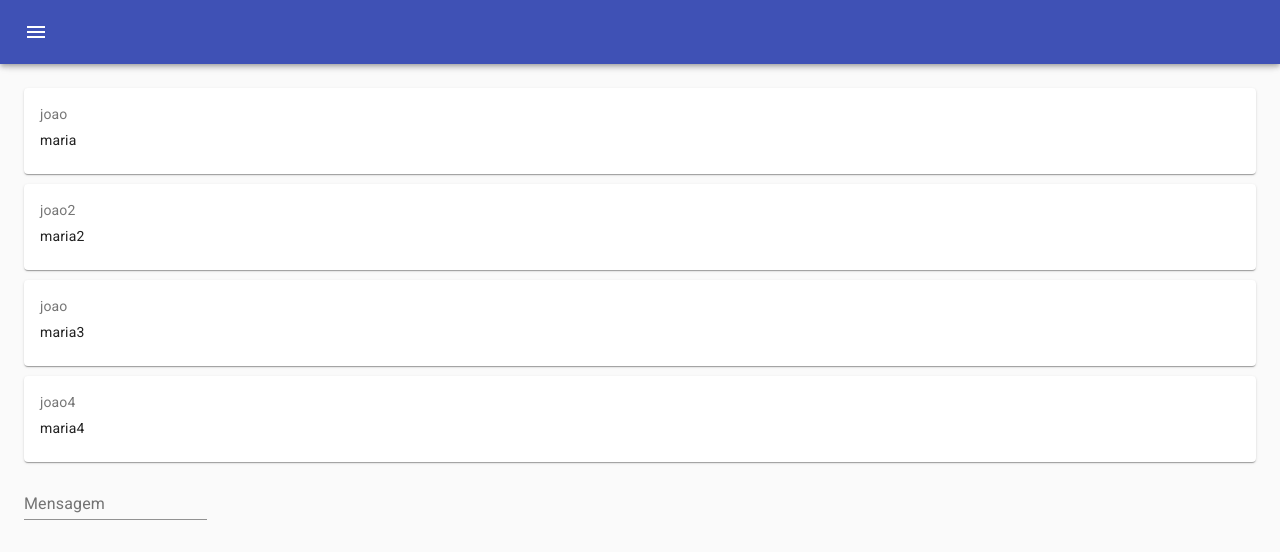
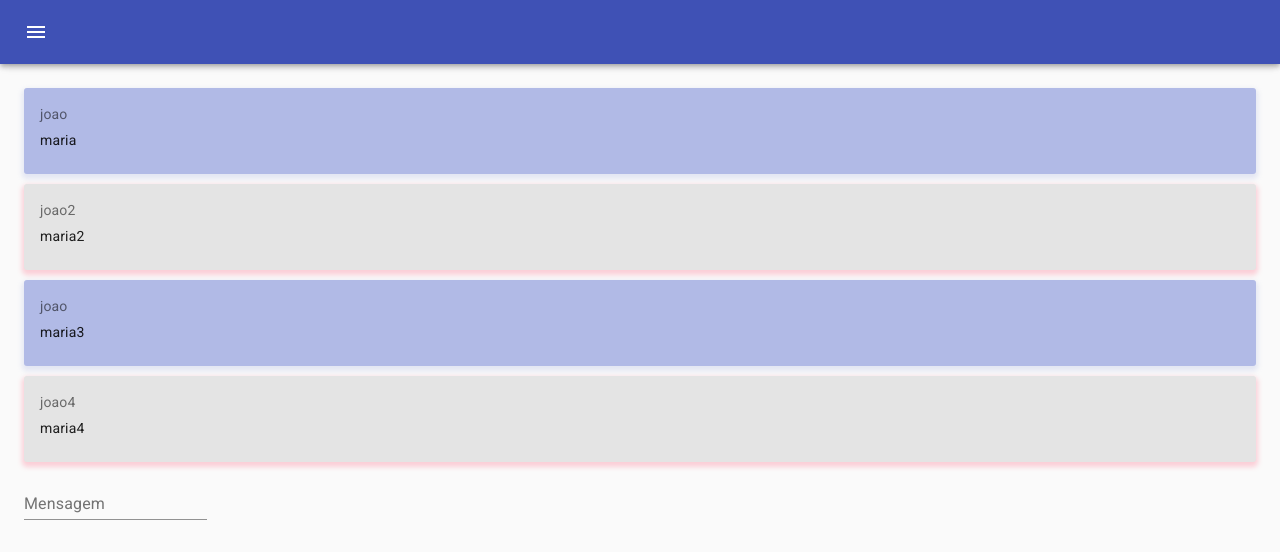
Before and after one commit to LASalvador/seguranca-informacao, a React (Create React App) app in the folder client/: page /chat in a window 1280 px wide. Shown: the top 552 px of the page. Built offline with nearby package versions, Linux system fonts and the light colour scheme.

Commit message:
adicionado cores dinamicamente

```diff
--- a/client/src/components/ChatCard.js
+++ b/client/src/components/ChatCard.js
@@ -10,8 +10,14 @@ const useStyles = makeStyles({
     marginBottom: 10,
     background: props =>
       props.author === props.dpo
-      ? '0 3px 5px 2px rgba(255, 105, 135, .3)'
-      : '0 3px 5px 2px rgba(33, 203, 243, .3)',
+        ? '#b1bae6'
+        : '#e4e4e4',
+    border: 0,
+    borderRadius: 3,
+    boxShadow: props =>
+      props.author === props.dpo
+        ? '0 3px 5px 2px rgba(177, 186, 230, .3)'
+        : '0 3px 5px 2px rgba(255, 105, 135, .3)',
   },
   title: {
     fontSize: 14,
```
